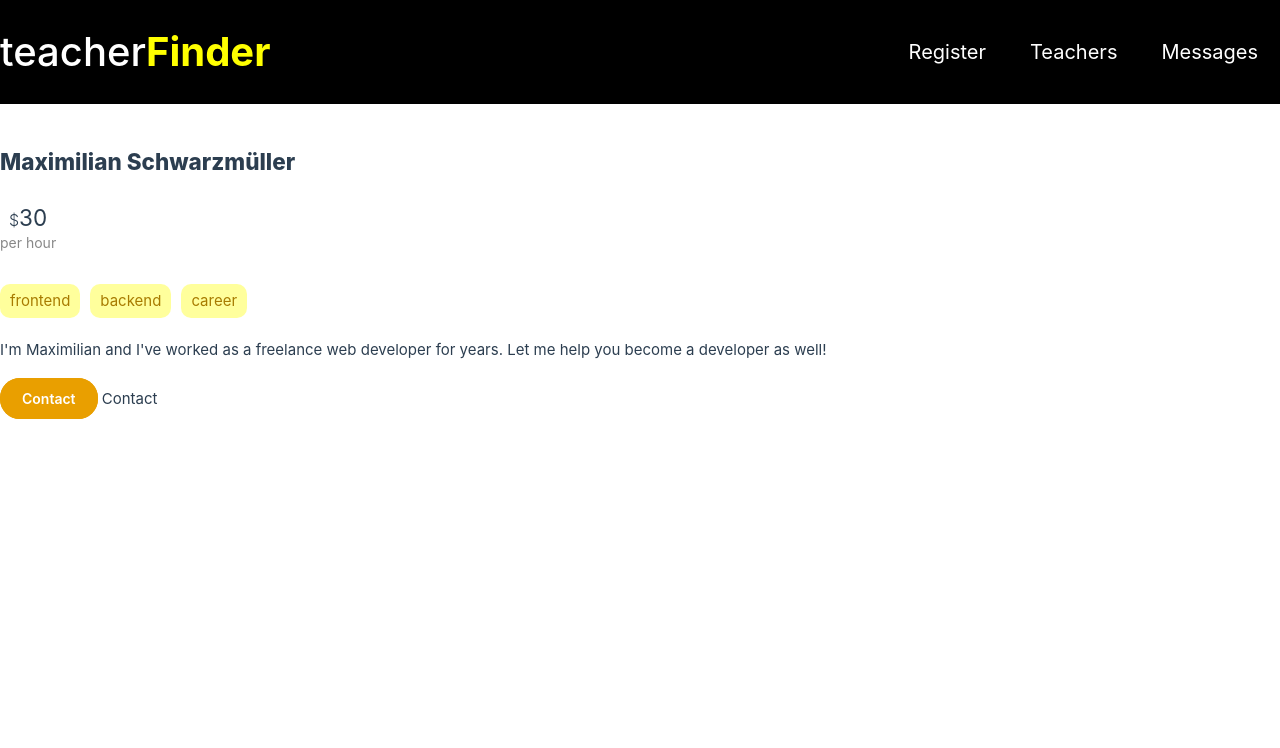
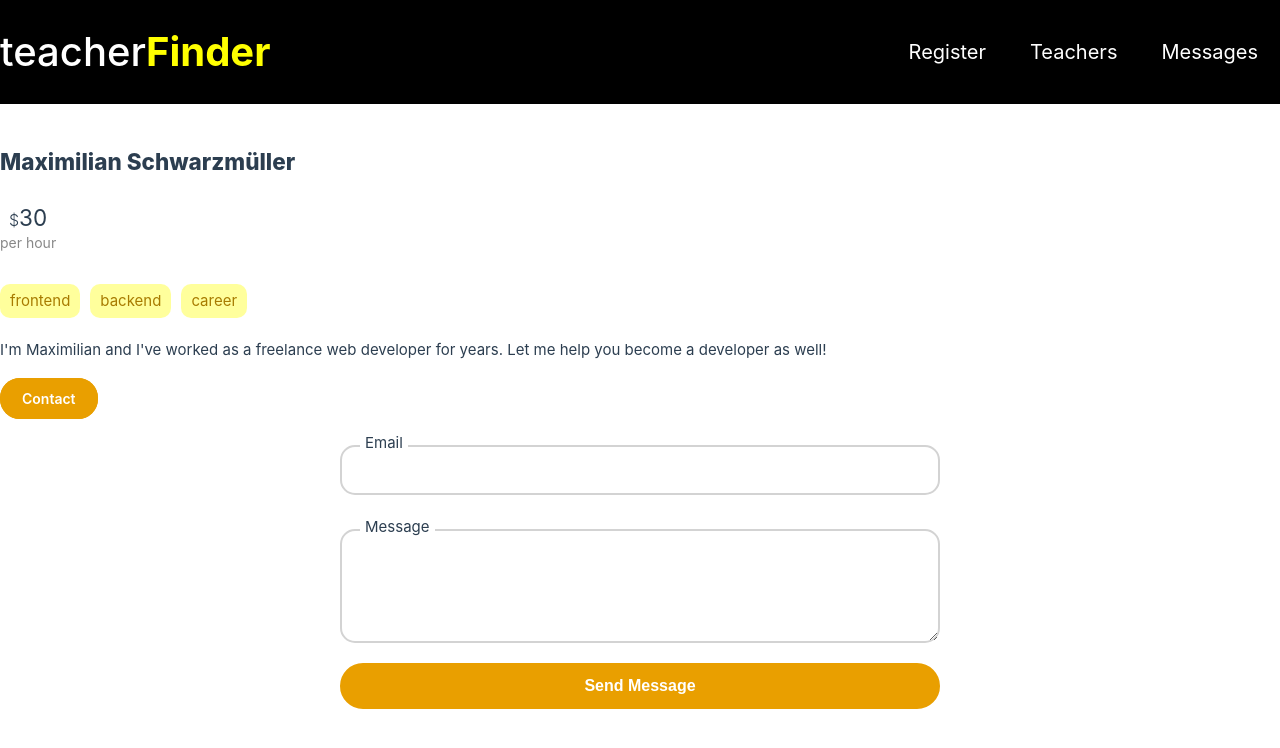
Before and after one commit to LucasMorettoRodrigues/findTeacher, a Vue app: page /teachers/c1/contact in a window 1280 px wide. Shown: the top 748 px of the page. Built offline with nearby package versions, Linux system fonts and the light colour scheme.

Commit message:
add message form

```diff
--- a/src/views/messages/ContactTeacherView.vue
+++ b/src/views/messages/ContactTeacherView.vue
@@ -1,3 +1,83 @@
 <template>
-    Contact
+    <form @submit.prevent="submitForm">
+        <div class="form-control">
+            <label for="email">Email</label>
+            <input type="text" name="email" id="email" v-model.trim="email">
+        </div>
+        <div class="form-control">
+            <label for="message">Message</label>
+            <textarea rows="5" type="text" name="message" id="message" v-model.trim="message"></textarea>
+        </div>
+        <p v-if="!formIsValid">Please, verify the fields and try again.</p>
+        <div class="form-control">
+            <BaseButton size="big">Send Message</BaseButton>
+        </div>
+    </form>
 </template>
+
+<script>
+import BaseButton from '../../components/ui/BaseButton.vue'
+
+export default {
+    components: {
+        BaseButton
+    },
+    data() {
+        return {
+            email: '',
+            message: '',
+            formIsValid: true,
+        }
+    },
+    methods: {
+        submitForm() {
+            this.formIsValid = true
+
+            if(!this.email || !this.email.includes('@') || !this.message) {
+                this.formIsValid = false
+                return
+            }
+
+            const formData = {
+                email,
+                message
+            }
+        }
+    }
+}
+</script>
+
+<style scoped>
+form {
+    max-width: 600px;
+    margin: 0 auto;
+}
+
+.form-control {
+    display: flex;
+    flex-direction: column;
+    margin: 20px 0;
+}
+
+input,
+textarea {
+    padding: 15px 30px;
+    font-size: 14px;
+    border: 2px solid lightgray;
+    outline-color: yellow;
+    border-radius: 15px;
+}
+
+label {
+    margin-left: 20px;
+    margin-bottom: -10px;
+    z-index: 1;
+    background-color: white;
+    width: fit-content;
+    padding: 0 5px;
+}
+
+p {
+    color: red;
+}
+</style>
```
